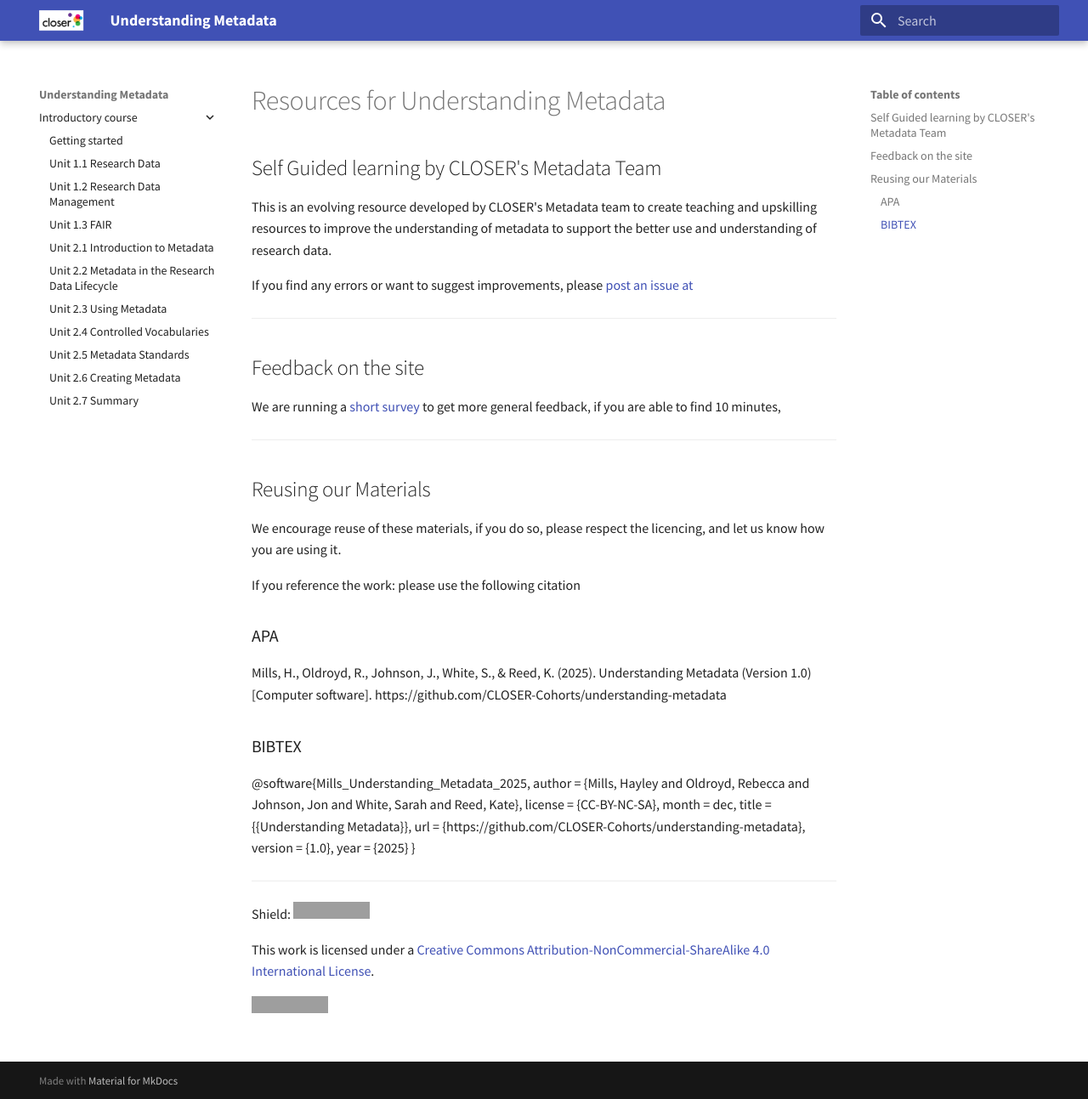
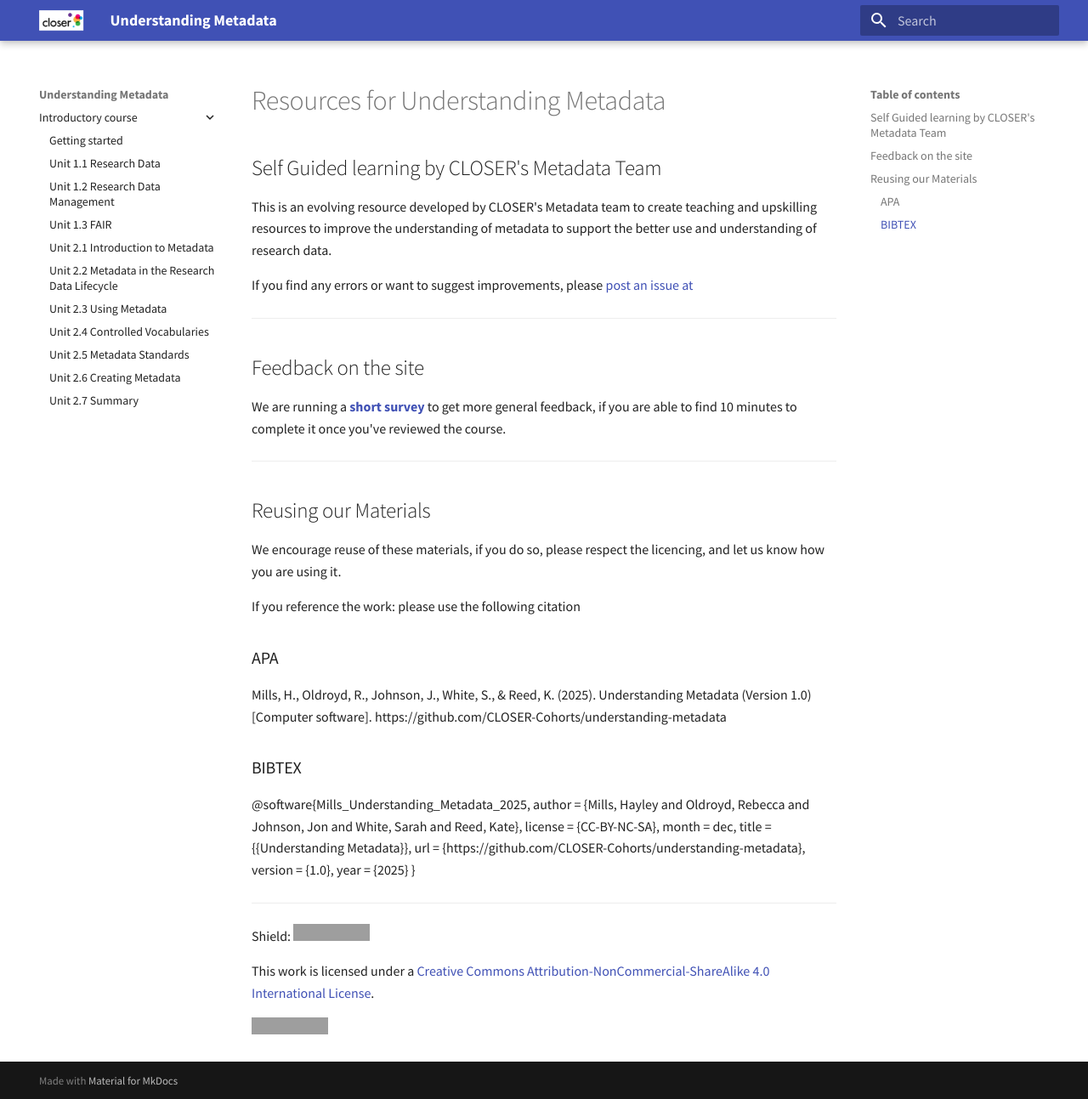
Before and after one commit to spuddybike/understanding-metadata, an MkDocs documentation site: the page built from docs/index.md, in a window 1280 px wide and 1293 px high. Shown: the whole window at 85% size. Built offline with MkDocs 1.6.1 and Material for MkDocs 9.7.7, drawn with Linux system fonts in a browser that asks for light colours; grey boxes are pictures that could not be loaded.

Commit message:
Update index.md

```diff
--- a/docs/index.md
+++ b/docs/index.md
@@ -10,7 +10,7 @@
 
 ## Feedback on the site
 
-We are running a [short survey]() to get more general feedback, if you are able to find 10 minutes,
+We are running a [**short survey**](https://forms.office.com/Pages/ResponsePage.aspx?id=_oivH5ipW0yTySEKEdmlwq3y4WTeovdKhPNGBjVtQslUM0syVVU5VFJPUlg2VjVFU0FMUU5ZWldTWS4u) to get more general feedback, if you are able to find 10 minutes to complete it once you've reviewed the course.
 
 <hr>
 
```
